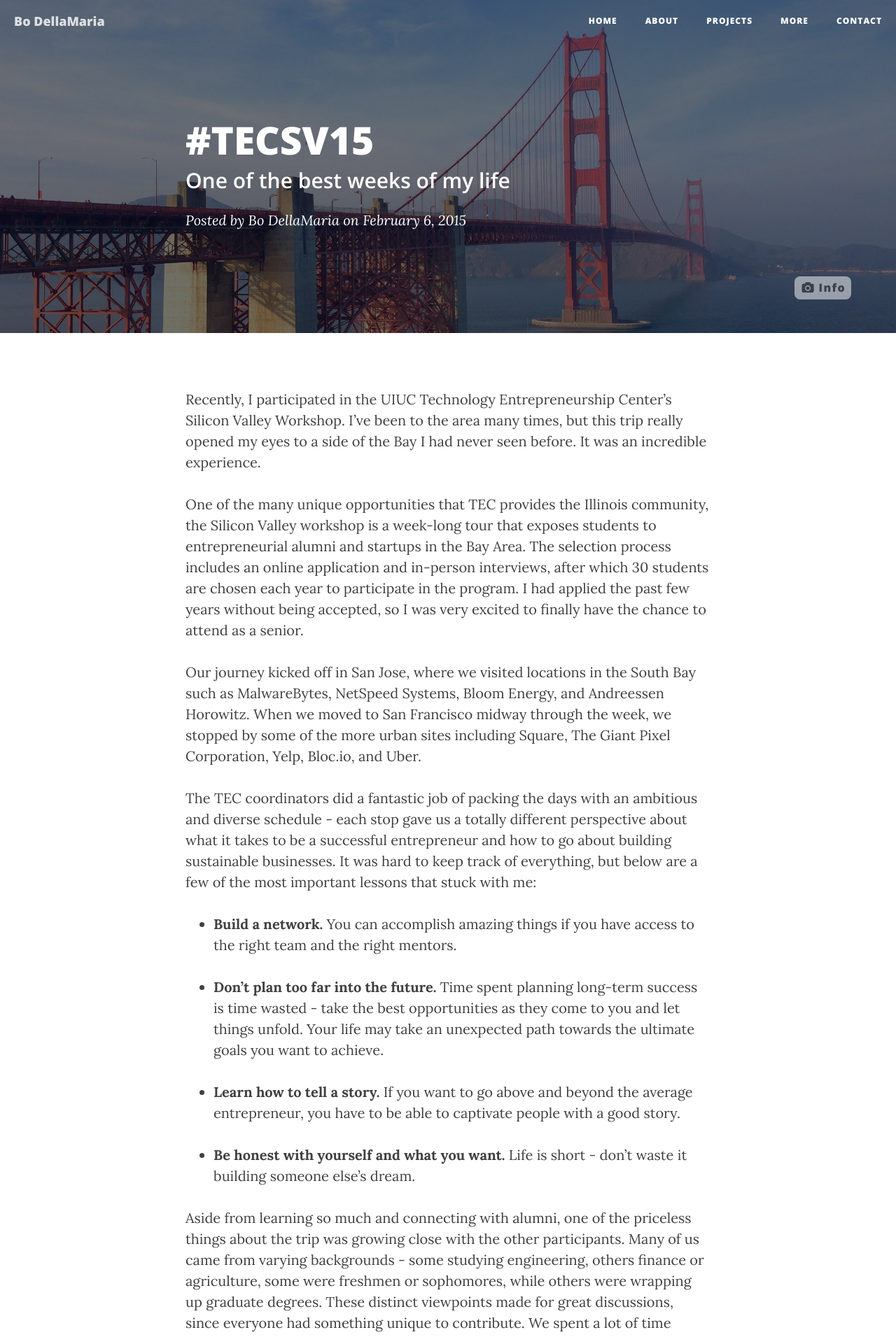
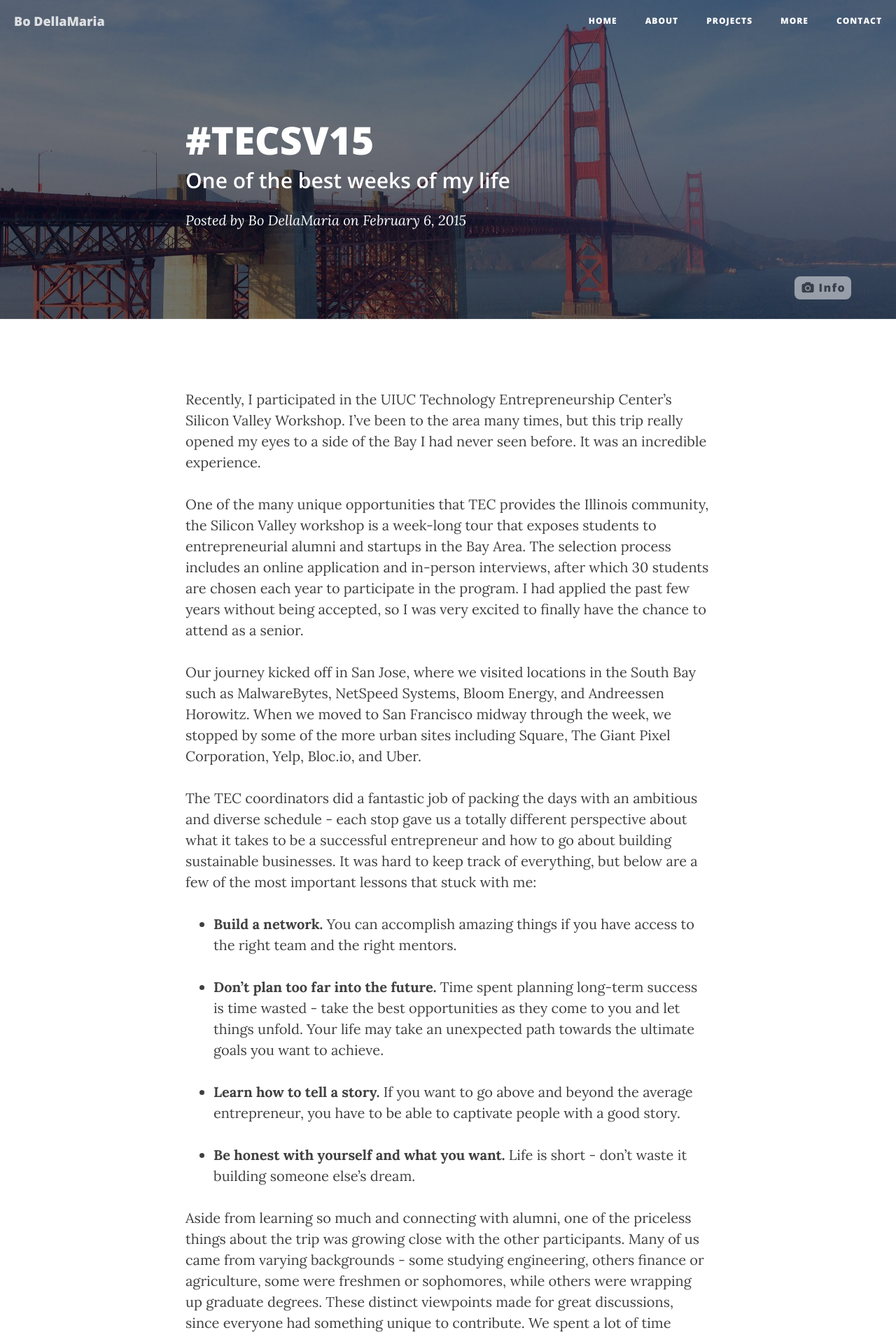
Before and after one commit to bojdell/bodellamaria, a Jekyll site: the page built from bodellamaria_jekyll/_posts/2015-02-06-the-beginning.markdown, in a window 1280 px wide. Shown: the top 1911 px of the page at 70% size. Built offline with Jekyll 4.4.1, drawn with Linux system fonts in a browser that asks for light colours; nearby versions of some CDN libraries; comment, search, counter and statistics services are not loaded.

Commit message:
fixed post background

```diff
--- a/bodellamaria_jekyll/_layouts/post.html
+++ b/bodellamaria_jekyll/_layouts/post.html
@@ -3,7 +3,7 @@
 ---
 
 <!-- Post Header -->
-<header class="intro-header" style="background-image: url('{{ site.baseurl }}/{% if page.header-img %}{{ page.header-img }}{% else %}{{ site.header-img }}{% endif %}')">
+<header class="intro-header">
     <div class="container">
         <div class="row">
             <div class="col-lg-8 col-lg-offset-2 col-md-10 col-md-offset-1">
@@ -32,6 +32,7 @@
 
 <!-- Post Content -->
 <article>
+    <div class="content-bg">
     <div class="container">
         <div class="row">
             <div class="col-lg-8 col-lg-offset-2 col-md-10 col-md-offset-1">
@@ -71,6 +72,7 @@
             </div>
         </div>
     </div>
+    </div>
 </article>
 
 <hr>
```
